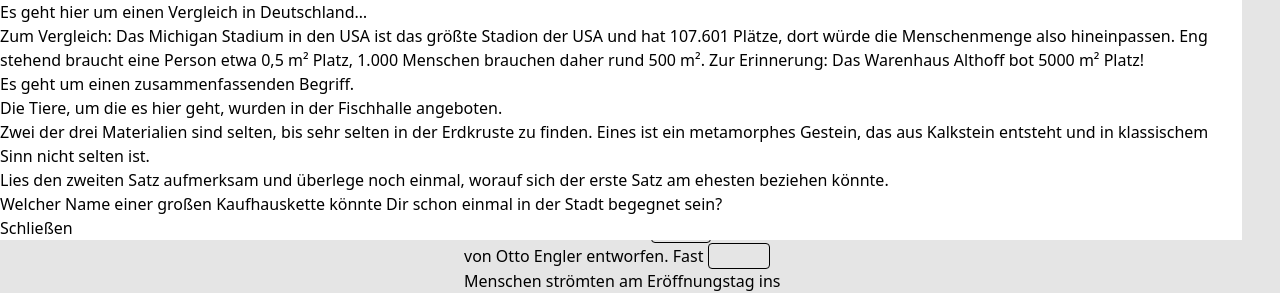
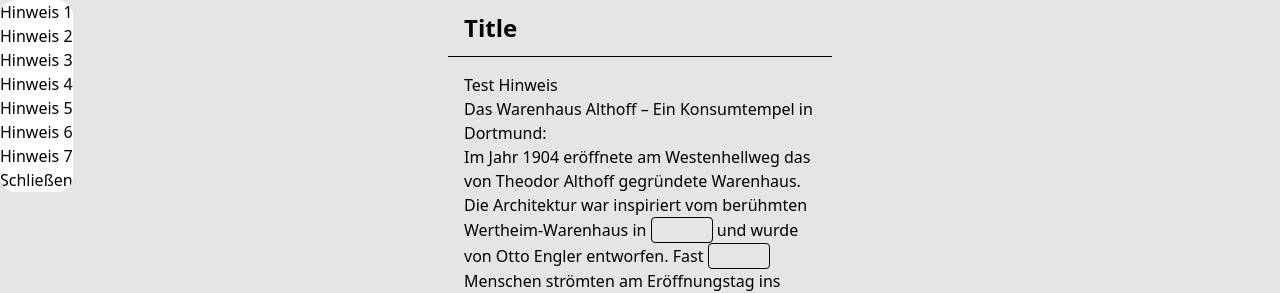
Before and after one commit to PokeFred/project-thesis-tests, a SvelteKit app in the folder prototype/: page /app/stations/station_04/raetsel_01/game in a window 1280 px wide. Both pictures are taken after a click on the button "Hinweis". Shown: the top 293 px of the page. Built offline with nearby package versions, Linux system fonts and the light colour scheme; some icons are missing.

Commit message:
add: hints

```diff
--- a/prototype/src/lib/Components/Cloze/AnswerBox.svelte
+++ b/prototype/src/lib/Components/Cloze/AnswerBox.svelte
@@ -1,15 +1,55 @@
 <script lang="ts">
-    import type Cloze from "./Cloze";
+    import type Cloze from "./Cloze.svelte";
 
     const { cloze, index }: { cloze: Cloze, index: number } = $props();
     const options = cloze.options[index];
     let selectElement: HTMLSelectElement;
+    let lastSelected: number;
 
-    function onchange(): void {
+    function onchange(e: Event): void {
+        // Hint selected
+        if(selectElement.selectedIndex == options.length + 1) {
+            if(lastSelected == undefined) {
+                selectElement.selectedIndex = -1;
+            }
+            else {
+                selectElement.selectedIndex = lastSelected;
+            }
+            showHintModal();
+
+            console.log("asdasd")
+        }
+
         cloze.selected[index] = options[selectElement.selectedIndex];
+        lastSelected = selectElement.selectedIndex;
         console.log(options[selectElement.selectedIndex]);
     }
+
+    let dialog: HTMLDialogElement;
+
+    function showHintModal(): void {
+        dialog.showModal();
+    }
+
+    function hideHintModal(): void {
+        dialog.close();
+    }
+
+    function showHint(): void {
+        cloze.hints[index].markUnlocked();
+        console.log(cloze.hints[index].markUnlocked());
+    }
 </script>
+
+<dialog bind:this={dialog}>
+    {#if cloze.hints[index].isUnlocked()}
+        <p>{cloze.hints[index].hint}</p>
+    {:else}
+        <p>Hinweis anzeigen?</p>
+        <button onclick={showHint}>Anzeigen</button>
+    {/if}
+    <button onclick={hideHintModal}>Schließen</button>
+</dialog>
 
 <select
     {onchange}
@@ -20,4 +60,5 @@
         <option>{option.answer}</option>
     {/each}
     <option disabled selected hidden></option>
+    <option class="text-blue-800">Hinweis</option>
 </select>
--- a/prototype/src/lib/Components/Cloze/Cloze.ts
+++ b/prototype/src/lib/Components/Cloze/Cloze.svelte.ts
@@ -2,17 +2,38 @@
     readonly answer: string;
     readonly correct: boolean;
 }
+
+class Hint {
+    public readonly hint: string;
+    private unlocked: boolean;
+
+    constructor(hint: string) {
+        this.hint = hint;
+        this.unlocked = $state(false);
+    }
+
+    public isUnlocked(): boolean {
+        return this.unlocked;
+    }
+
+    public markUnlocked(): void {
+        this.unlocked = true;
+    }
+}
+
 
 const ANSWER_CORRECT: number = 10;
 const ANSWER_FALSE: number = -3;
 
 export default class Cloze {
     public readonly options: Answer[][];
+    public readonly hints: Hint[];
     public selected: Answer[];
 
-    constructor(options: Answer[][]) {
+    constructor(options: Answer[][], hints: string[]) {
         this.options = options;
         this.selected = Array(options.length);
+        this.hints = hints.map((hint: string) => new Hint(hint));
     }
 
     public sumPoints(): number {
--- a/prototype/src/routes/app/stations/station_04/raetsel_01/game/+page.svelte
+++ b/prototype/src/routes/app/stations/station_04/raetsel_01/game/+page.svelte
@@ -1,7 +1,7 @@
 <!-- Lückentext Rätsel -->
 <script lang="ts">
     import AnswerBox from "../../../../../../lib/Components/Cloze/AnswerBox.svelte";
-    import Cloze from "../../../../../../lib/Components/Cloze/Cloze";
+    import Cloze from "../../../../../../lib/Components/Cloze/Cloze.svelte";
 
     const cloze: Cloze = new Cloze(
         [
@@ -40,11 +40,24 @@
                 { answer: "Karstadt", correct: true },
                 { answer: "Karwinkel", correct: false },
             ],
+        ],
+
+        [
+            "Es geht hier um einen Vergleich in Deutschland…",
+            `Zum Vergleich:
+            Das Michigan Stadium in den USA ist das größte Stadion der USA und hat 107.601 Plätze, dort würde die Menschenmenge also hineinpassen.
+
+            Eng stehend braucht eine Person etwa 0,5 m² Platz, 1.000 Menschen brauchen daher rund 500 m². Zur Erinnerung: Das Warenhaus Althoff bot 5000 m² Platz!`,
+            "Es geht um einen zusammenfassenden Begriff.",
+            "Die Tiere, um die es hier geht, wurden in der Fischhalle angeboten.",
+            "Zwei der drei Materialien sind selten, bis sehr selten in der Erdkruste zu finden. Eines ist ein metamorphes Gestein, das aus Kalkstein entsteht und in klassischem Sinn nicht selten ist.",
+            "Lies den zweiten Satz aufmerksam und überlege noch einmal, worauf sich der erste Satz am ehesten beziehen könnte.",
+            "Welcher Name einer großen Kaufhauskette könnte Dir schon einmal in der Stadt begegnet sein?"
         ]
     );
 
     function printSelected(): void {
-        console.log(cloze.selected);
+        console.log(cloze.selected); // muss testen ob undefined (disabled option könnte umgehen werden)
         console.log(cloze.sumPoints());
         // dialog.showModal();
     }
@@ -66,10 +79,21 @@
 
 <button on:click={showHintModal}>Hinweis</button>
 
-<dialog bind:this={dialog}>
+<dialog class="rounded-2xl" bind:this={dialog}>
     <!-- anzeigen, dass minus punkte -->
     <ol>
-        <li>Es geht hier um einen Vergleich in Deutschland…</li>
+        {#each cloze.hints as hint, i}
+            <li>
+                {#if hint.isUnlocked()}
+                    {hint.hint}
+                {:else}
+                    Hinweis {i + 1}
+                {/if}
+            </li>
+        {/each}
+
+
+        <!-- <li>Es geht hier um einen Vergleich in Deutschland…</li>
         <li>Zum Vergleich:
             Das Michigan Stadium in den USA ist das größte Stadion der USA und hat 107.601 Plätze, dort würde die Menschenmenge also hineinpassen.
 
@@ -79,13 +103,11 @@
         <li>Die Tiere, um die es hier geht, wurden in der Fischhalle angeboten.</li>
         <li>Zwei der drei Materialien sind selten, bis sehr selten in der Erdkruste zu finden. Eines ist ein metamorphes Gestein, das aus Kalkstein entsteht und in klassischem Sinn nicht selten ist.</li>
         <li>Lies den zweiten Satz aufmerksam und überlege noch einmal, worauf sich der erste Satz am ehesten beziehen könnte.</li>
-        <li>Welcher Name einer großen Kaufhauskette könnte Dir schon einmal in der Stadt begegnet sein?</li>
+        <li>Welcher Name einer großen Kaufhauskette könnte Dir schon einmal in der Stadt begegnet sein?</li> -->
     </ol>
 
     <button on:click={hideHintModal}>Schließen</button>
 </dialog>
-
-<!-- <Modal {show} {close}></Modal> -->
 
 <h2>Das Warenhaus Althoff – Ein Konsumtempel in Dortmund:</h2>
 <p>
@@ -103,6 +125,7 @@
     Einzelhändler, die sich gegen die neuen Warenhäuser zusammenschlossen.
 </p>
 
+<!-- Bild zoom wenn angeklickt? -->
 <figure>
     <img src="/Coze/Althoff_Teppichlager_01.jpg" alt="Teppichlager im Warenhaus Althoff (Foto: Stadtarchiv Dortmund)." />
     <figcaption>
```
